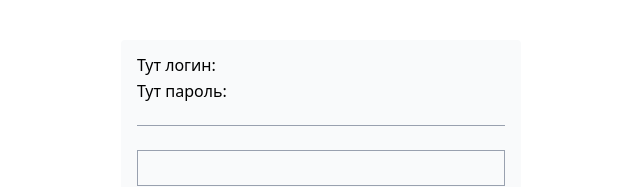
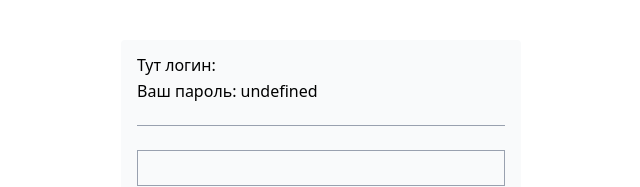
Before and after one commit to assasin0076/newbie_practice, a Vue app: page / in a window 1280 px wide. Shown: the top 187 px of the page, without its empty margins (319-959 px from the left). Built offline with nearby package versions, Linux system fonts and the light colour scheme; the HTML template or start-up script is replaced by a standard one.

Commit message:
feat: password label

```diff
--- a/src/views/HomeView.vue
+++ b/src/views/HomeView.vue
@@ -1,9 +1,15 @@
 <script setup lang="ts">
 
-import {ref} from "vue";
+import {computed, ref} from "vue";
 
 const login = ref()
 const password = ref()
+
+const passwordLabel = computed(() => {
+
+
+  return 'Ваш пароль: ' + password.value
+})
 
 const onPassInput = (event) => {
   const value = event.target.value
@@ -22,7 +28,7 @@ const onPassInput = (event) => {
          Тут логин: {{login}}
         </div>
         <div>
-          Тут пароль: {{password}}
+          {{ passwordLabel }}
         </div>
       </div>
       <div class="flex gap-4 flex-col">
```
